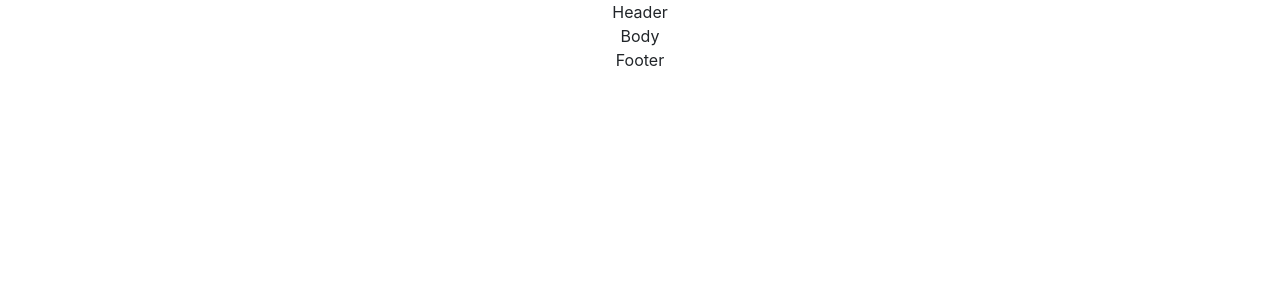
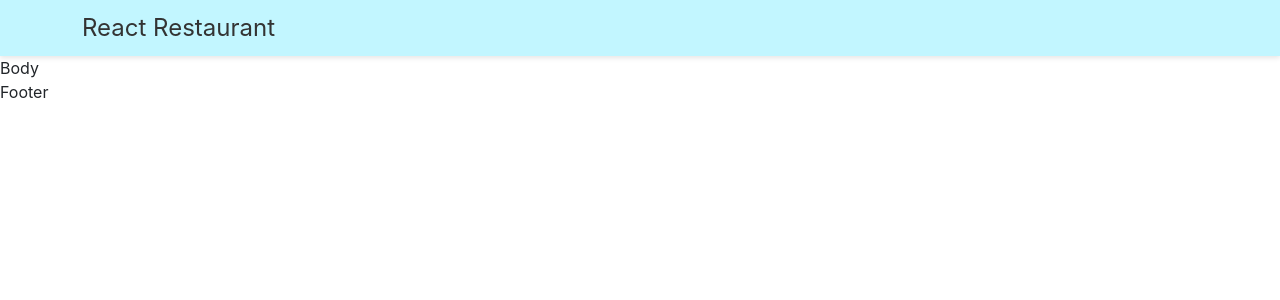
Before and after one commit to mahbubHasan21/react-restaurant, a React (Create React App) app: page / in a window 1280 px wide. Shown: the top 300 px of the page. Built offline with nearby package versions, Linux system fonts and the light colour scheme.

Commit message:
NavigationBar using reactstrap

```diff
--- a/public/index.html
+++ b/public/index.html
@@ -9,7 +9,7 @@
       name="description"
       content="Web site created using create-react-app"
     />
-    <link rel="apple-touch-icon" href="%PUBLIC_URL%/logo192.png" />
+
     <!--
       manifest.json provides metadata used when your web app is installed on a
       user's mobile device or desktop. See https://developers.google.com/web/fundamentals/web-app-manifest/
--- a/src/App.css
+++ b/src/App.css
@@ -1,3 +1,13 @@
-.App {
-  text-align: center;
+/* navigation start */
+.my-navbar {
+  background-color: #c2f6ff;
+  box-shadow: 0 2px 5px rgba(0, 0, 0, 0.1);
+  padding: 10px;
 }
+
+.my-brand {
+  font-size: 1.5rem;
+  color: #333;
+}
+
+/* navigation end */
--- a/src/components/header/Header.js
+++ b/src/components/header/Header.js
@@ -1,7 +1,12 @@
 import React from "react";
+import Navigation from "./Navigation";
 
 const Header = () => {
-  return <div>Header</div>;
+  return (
+    <div>
+      <Navigation />
+    </div>
+  );
 };
 
 export default Header;
--- /dev/null
+++ b/src/components/header/Navigation.js
@@ -0,0 +1,18 @@
+import React from "react";
+import { Navbar, NavbarBrand } from "reactstrap";
+
+const Navigation = () => {
+  return (
+    <div>
+      <Navbar className="my-navbar" light expand="md">
+        <div className="container">
+          <NavbarBrand className="my-brand" href="/">
+            React Restaurant
+          </NavbarBrand>
+        </div>
+      </Navbar>
+    </div>
+  );
+};
+
+export default Navigation;
```
Also changed, not shown: public/manifest.json.
